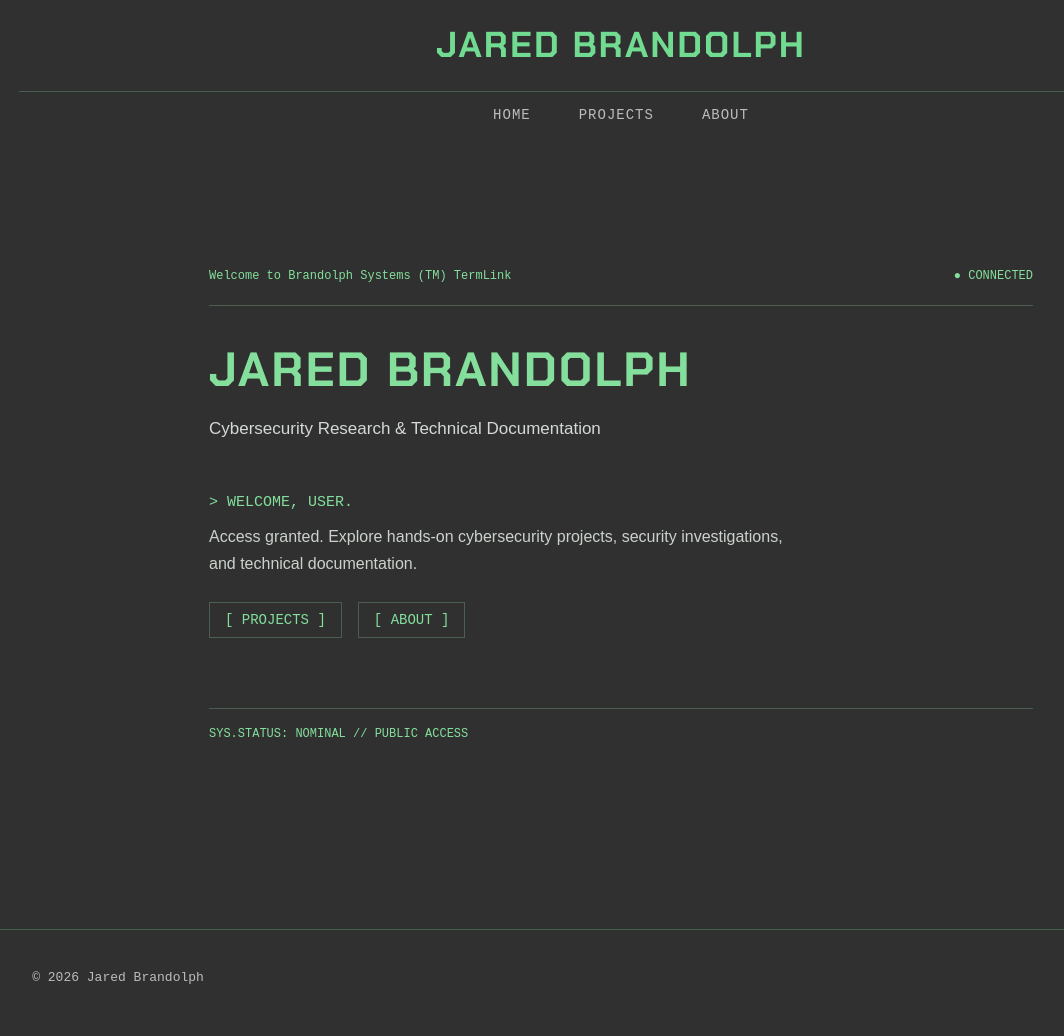
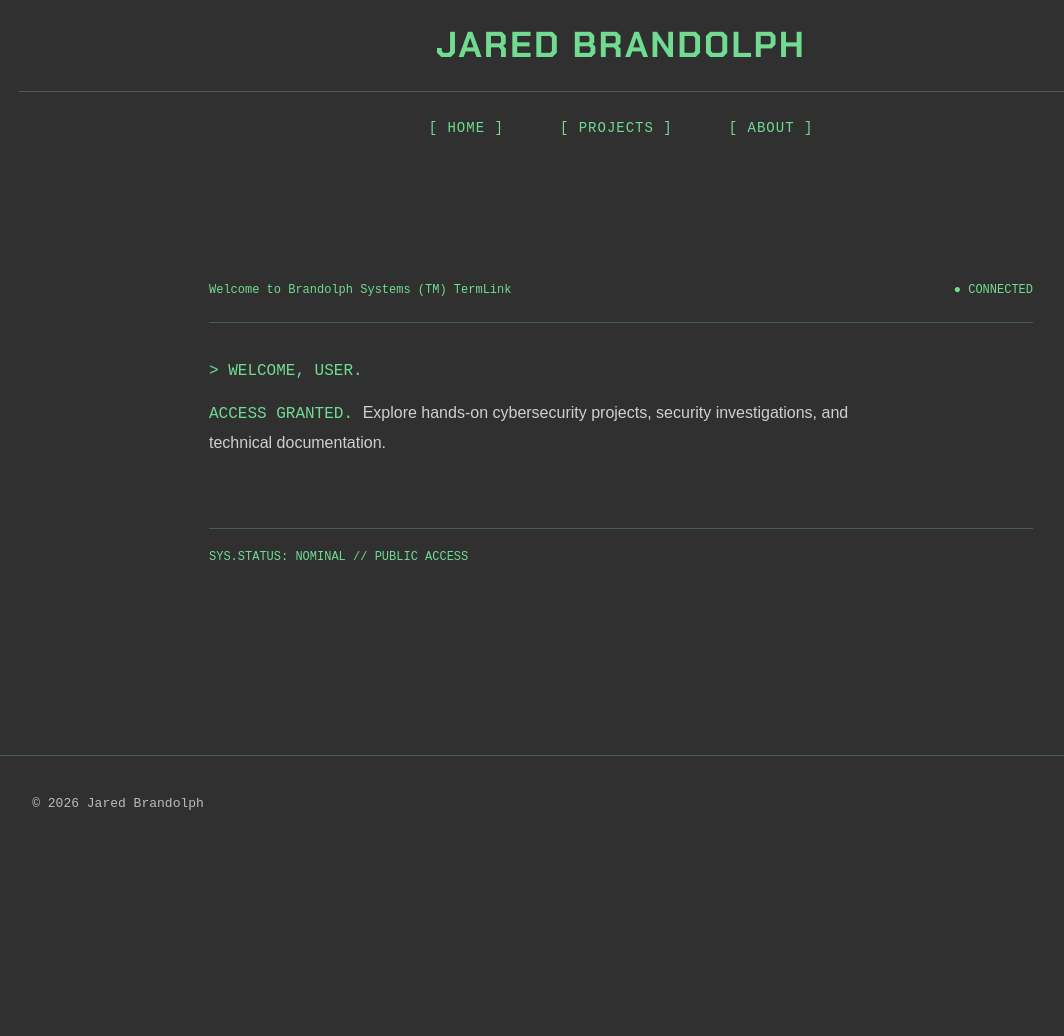
Before and after one commit to brandolphj/brandolphj.github.io, a Jekyll site: the page built from home-test.html, in a window 1280 px wide. Shown: the whole page, without its empty margins (19-1083 px from the left). Built offline with Jekyll 4.4.1, drawn with Linux system fonts in a browser that asks for light colours; after the commit the page ends 900 px from its top, so only the background shows below that.

Commit message:
Update home-test.html

```diff
--- a/home-test.html
+++ b/home-test.html
@@ -5,6 +5,53 @@ permalink: /home-test/
 ---
 
 <style>
+/* TEST PAGE NAVIGATION */
+
+.site-nav {
+  display: flex;
+  justify-content: center;
+  flex-wrap: wrap;
+  gap: 24px;
+  padding: 18px 0 22px;
+}
+
+.site-nav a {
+  display: inline-block;
+  padding: 8px 16px;
+  border: 0;
+  background: transparent;
+  color: #70db91;
+  font-family: "Courier New", monospace;
+  font-size: 14px;
+  letter-spacing: 1px;
+  line-height: 1.5;
+  text-decoration: none;
+  transition: background-color 0.15s, color 0.15s;
+}
+
+.site-nav a::before {
+  content: "[ ";
+}
+
+.site-nav a::after {
+  content: " ]";
+}
+
+.site-nav a:hover,
+.site-nav a:focus-visible,
+.site-nav a.active {
+  background: #70db91;
+  color: #202820;
+  border: 0;
+}
+
+.site-nav a:focus-visible {
+  outline: 2px solid #c5ffd2;
+  outline-offset: 3px;
+}
+
+/* MODERN TERMINAL HOMEPAGE */
+
 .modern-terminal {
   max-width: 900px;
   margin: 45px auto 80px;
@@ -18,77 +65,80 @@ permalink: /home-test/
 .modern-terminal .system-header {
   display: flex;
   justify-content: space-between;
+  align-items: center;
   gap: 16px;
   flex-wrap: wrap;
-  font: 12px "Courier New", monospace;
-  color: #83df9b;
+  color: #70db91;
+  font-family: "Courier New", monospace;
+  font-size: 12px;
+}
+
+.modern-terminal .connection-status {
+  white-space: nowrap;
 }
 
 .modern-terminal .system-divider {
   border: 0;
-  border-top: 1px solid #4a5f50;
+  border-top: 1px solid #45604e;
   margin: 22px 0 35px;
 }
 
-.modern-terminal h1 {
-  font-family: "Chakra Petch", sans-serif;
-  font-size: clamp(30px, 5vw, 48px);
-  line-height: 1.2;
-  letter-spacing: 2px;
-  color: #83df9b;
-  margin: 0 0 10px;
-}
-
-.modern-terminal .subtitle {
-  font-size: 17px;
-  color: #d3d9d4;
-}
-
 .modern-terminal .welcome {
-  margin-top: 50px;
-  font: 15px "Courier New", monospace;
-  color: #83df9b;
+  color: #70db91;
+  font-family: "Courier New", monospace;
+  font-size: 16px;
+  margin: 0 0 14px;
 }
 
 .modern-terminal .description {
-  max-width: 600px;
-  margin: 12px 0 25px;
+  max-width: 650px;
+  margin: 0;
   color: #cbd2cc;
+  font-size: 16px;
+  line-height: 1.8;
 }
 
-.modern-terminal .terminal-links {
-  display: flex;
-  flex-wrap: wrap;
-  gap: 16px;
-}
-
-.modern-terminal .terminal-links a {
-  padding: 9px 15px;
-  color: #83df9b;
-  border: 1px solid #4a5f50;
-  font: 14px "Courier New", monospace;
-  text-decoration: none;
-  transition: background .15s, color .15s;
-}
-
-.modern-terminal .terminal-links a:hover,
-.modern-terminal .terminal-links a:focus-visible {
-  background: #83df9b;
-  color: #202820;
+.modern-terminal .access-granted {
+  color: #70db91;
+  font-family: "Courier New", monospace;
 }
 
 .modern-terminal .system-footer {
   margin-top: 70px;
   padding-top: 18px;
-  border-top: 1px solid #4a5f50;
-  color: #83df9b;
-  font: 12px "Courier New", monospace;
+  border-top: 1px solid #45604e;
+  color: #70db91;
+  font-family: "Courier New", monospace;
+  font-size: 12px;
 }
 
+/* MOBILE */
+
 @media (max-width: 600px) {
+  .site-nav {
+    gap: 8px;
+    padding: 14px 0 20px;
+  }
+
+  .site-nav a {
+    padding: 7px 10px;
+    font-size: 12px;
+    letter-spacing: 0.5px;
+  }
+
   .modern-terminal {
     padding: 20px 8px;
-    margin-top: 20px;
+    margin: 20px auto 50px;
+  }
+
+  .modern-terminal .system-header {
+    font-size: 11px;
+  }
+}
+
+@media (prefers-reduced-motion: reduce) {
+  .site-nav a {
+    transition: none;
   }
 }
 </style>
@@ -96,29 +146,28 @@ permalink: /home-test/
 <section class="modern-terminal">
 
   <div class="system-header">
-    <span>Welcome to Brandolph Systems (TM) TermLink</span>
-    <span>● CONNECTED</span>
+    <span>
+      Welcome to Brandolph Systems (TM) TermLink
+    </span>
+
+    <span class="connection-status">
+      &#9679; CONNECTED
+    </span>
   </div>
 
   <hr class="system-divider">
 
-  <h1>JARED BRANDOLPH</h1>
-
-  <p class="subtitle">
-    Cybersecurity Research &amp; Technical Documentation
+  <p class="welcome">
+    &gt; WELCOME, USER.
   </p>
 
-  <div class="welcome">&gt; WELCOME, USER.</div>
-
   <p class="description">
-    Access granted. Explore hands-on cybersecurity projects,
+    <span class="access-granted">
+      ACCESS GRANTED.
+    </span>
+    Explore hands-on cybersecurity projects,
     security investigations, and technical documentation.
   </p>
-
-  <nav class="terminal-links" aria-label="Homepage directories">
-    <a href="{{ '/projects/' | relative_url }}">[ PROJECTS ]</a>
-    <a href="{{ '/about/' | relative_url }}">[ ABOUT ]</a>
-  </nav>
 
   <div class="system-footer">
     SYS.STATUS: NOMINAL // PUBLIC ACCESS
```
